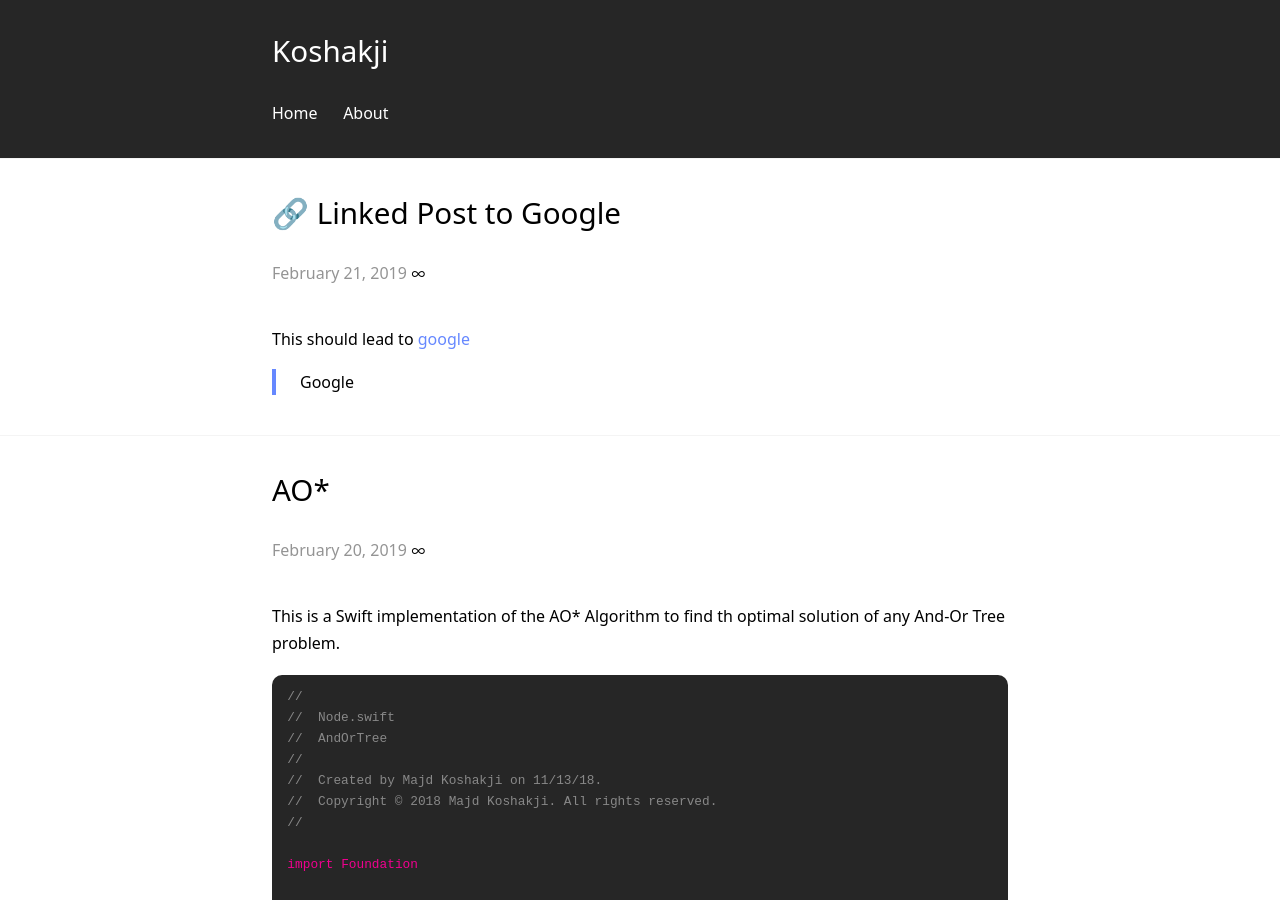
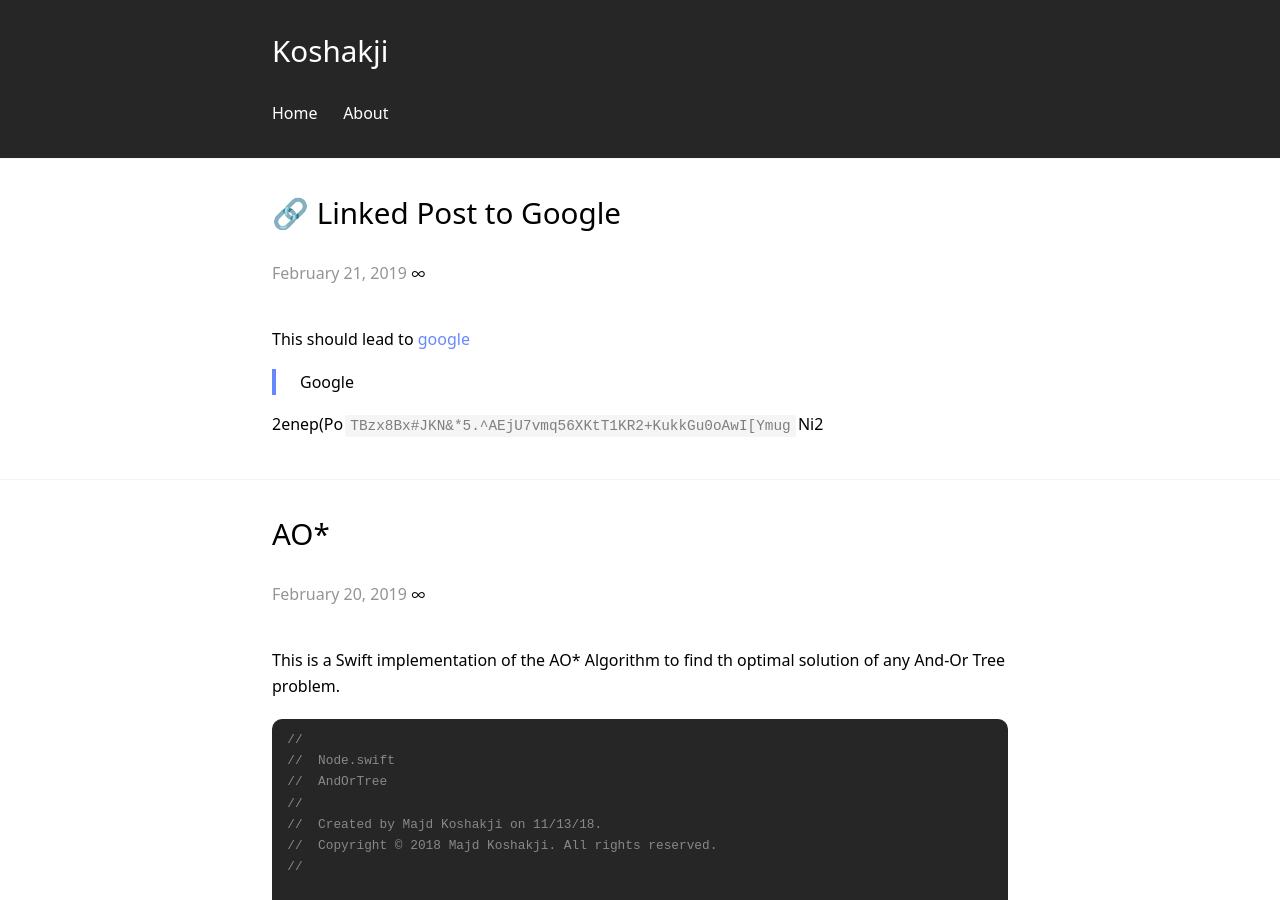
Before and after one commit to koshakji/koshakji.github.io, a Jekyll site: the page built from index.html, in a window 1280 px wide and 900 px high. Built offline with Jekyll 4.4.1, drawn with Linux system fonts in a browser that asks for light colours; the list of posts is cut into pages by our own code.

Commit message:
added nonce

```diff
--- a/_posts/2019-02-21-linked-post-to-google.md
+++ b/_posts/2019-02-21-linked-post-to-google.md
@@ -10,3 +10,5 @@ external_url: https://google.com
 This should lead to [google](https://google.com)
 
 > Google
+
+2enep(Po`TBzx8Bx#JKN&*5.^AEjU7vmq56XKtT1KR2+KukkGu0oAwI[Ymug`Ni2
```
